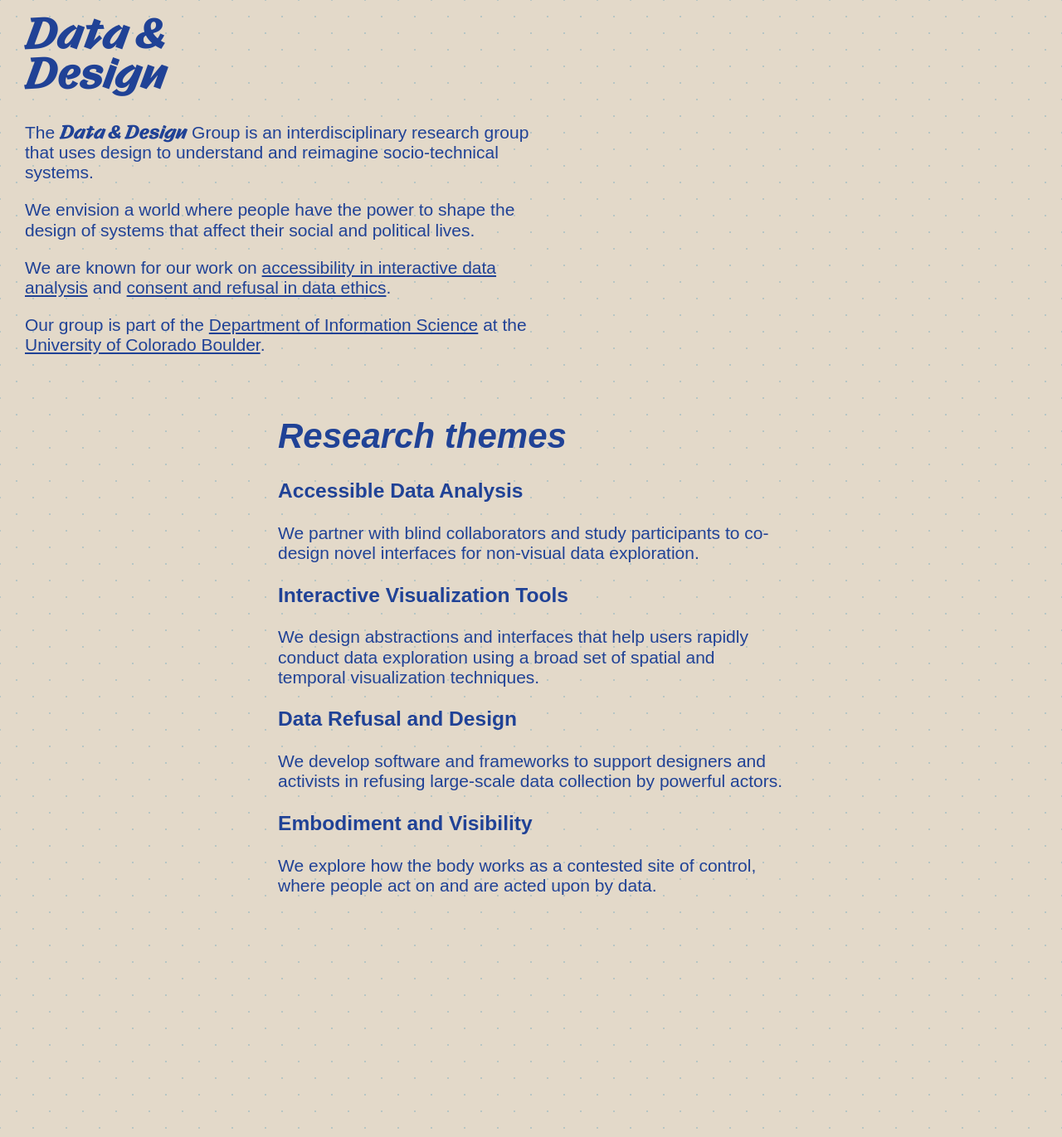
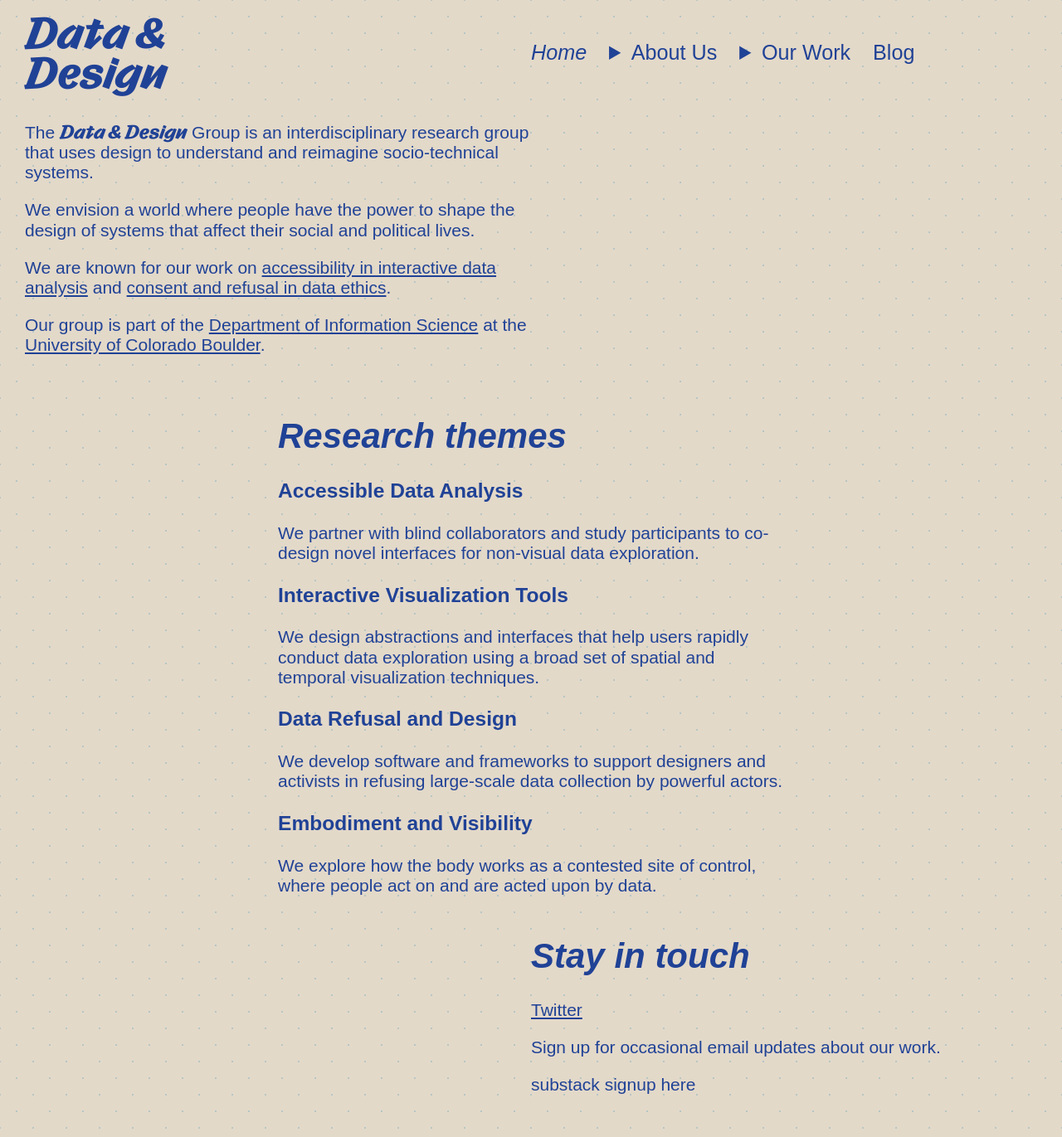
Before and after one commit to data-and-design/data-and-design.github.io, a Jekyll site: the page built from index.md, in a window 1280 px wide. Shown: the whole page at 83% size. Built offline with Jekyll 4.4.1, drawn with Linux system fonts in a browser that asks for light colours.

Commit message:
Revert "cleanup for public"
This reverts commit 46ed07f92f544b9071acbbcdd824b04e5728f60d.

```diff
--- a/_includes/header.html
+++ b/_includes/header.html
@@ -1,13 +1,13 @@
 <div id="header">
   <div class="pure-g">
-    <div class="pure-u-1-2">
+    <div class="pure-u-md-1-2 pure-u-1">
       <a id="wordmark" href="/">
         {% include logo.html %}
       </a>
     </div>
-    <div class="pure-u-1-2">
+    <div class="pure-u-md-1-2 pure-u-1">
       <div class="menu-container">
-        <!-- {% include nav.html %} -->
+        {% include nav.html %}
       </div>
     </div>
   </div>
--- a/_sass/header.scss
+++ b/_sass/header.scss
@@ -62,9 +62,4 @@ details[open] {
   #logo {
     padding-bottom: 15px;
   }
-
-  #menu > a, #menu > details {
-    display: block;
-    font-size: 1rem;
-  }
 }
--- a/index.md
+++ b/index.md
@@ -48,7 +48,7 @@ Our group is part of the <a href="https://www.colorado.edu/cmci/infoscience">Dep
   </div>
 </div>
 
-<!-- <div class="pure-g">
+<div class="pure-g">
   <div class="pure-u-md-1-2">
     &nbsp;
   </div>
@@ -68,7 +68,7 @@ Our group is part of the <a href="https://www.colorado.edu/cmci/infoscience">Dep
     </p>
 
   </div>
-</div> -->
+</div>
 
 <script src="https://code.jquery.com/jquery-3.7.1.min.js" integrity="sha256-/JqT3SQfawRcv/BIHPThkBvs0OEvtFFmqPF/lYI/Cxo=" crossorigin="anonymous"></script>
 <script src="https://cdnjs.cloudflare.com/ajax/libs/moment.js/2.30.1/moment.min.js"></script>
```
